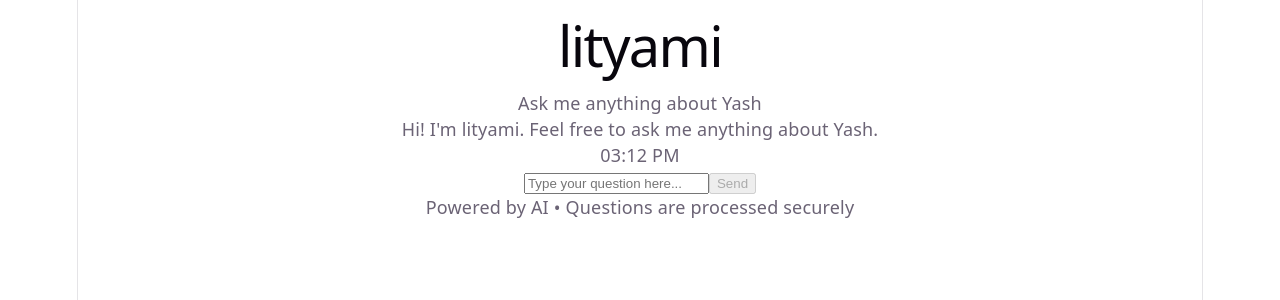
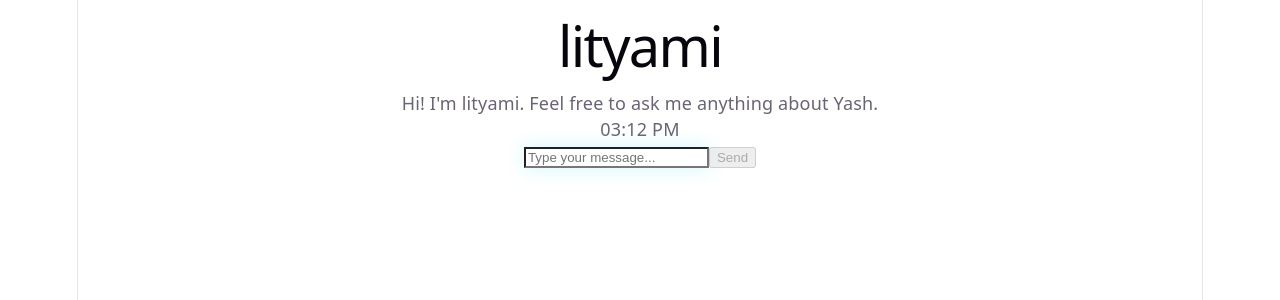
Before and after one commit to lityami97/dating-assistant, a React app in the folder frontend/: page / in a window 1280 px wide. Shown: the top 300 px of the page. Built offline with nearby package versions, Linux system fonts and the light colour scheme; the HTML template or start-up script is replaced by a standard one.

Commit message:
Fix Groq model name

```diff
--- a/frontend/src/App.jsx
+++ b/frontend/src/App.jsx
@@ -27,7 +27,7 @@ export default function App() {
     e.preventDefault();
     if (!question.trim()) return;
 
-    // Add user message to chat
+    // Add user message
     const userMessage = {
       id: messages.length + 1,
       text: question,
@@ -76,31 +76,17 @@ export default function App() {
   }
 
   return (
-    <div className="flex flex-col h-screen bg-gradient-to-br from-slate-950 via-blue-950 to-slate-900 relative overflow-hidden">
-      {/* Animated background effect */}
-      <div className="absolute inset-0 opacity-30">
-        <div className="absolute top-0 left-1/4 w-96 h-96 bg-blue-500 rounded-full mix-blend-multiply filter blur-3xl animate-blob"></div>
-        <div className="absolute top-0 right-1/4 w-96 h-96 bg-purple-500 rounded-full mix-blend-multiply filter blur-3xl animate-blob animation-delay-2000"></div>
-        <div className="absolute bottom-0 left-1/3 w-96 h-96 bg-slate-500 rounded-full mix-blend-multiply filter blur-3xl animate-blob animation-delay-4000"></div>
+    <div className="flex flex-col h-screen bg-black text-white overflow-hidden">
+      {/* HEADER */}
+      <div className="border-b border-gray-800 px-6 py-8 flex-shrink-0">
+        <h1 className="text-4xl font-bold tracking-tight text-center">
+          lityami
+        </h1>
       </div>
 
-      {/* Content wrapper */}
-      <div className="relative z-10 flex flex-col h-screen">
-        {/* Header */}
-        <div className="border-b border-slate-700/50 backdrop-blur-md bg-slate-900/30">
-          <div className="max-w-2xl mx-auto px-6 py-6">
-            <h1 className="text-3xl font-light text-white tracking-tight">
-              lityami
-            </h1>
-            <p className="text-slate-300 text-sm mt-2 font-light">
-              Ask me anything about Yash
-            </p>
-          </div>
-        </div>
-
-        {/* Messages Container */}
+      {/* MESSAGES CONTAINER */}
       <div className="flex-1 overflow-y-auto px-6 py-8">
-          <div className="max-w-2xl mx-auto space-y-6">
+        <div className="max-w-3xl mx-auto space-y-6">
           {messages.map((msg) => (
             <div
               key={msg.id}
@@ -109,22 +95,14 @@ export default function App() {
               }`}
             >
               <div
-                  className={`max-w-xs lg:max-w-md px-5 py-3.5 rounded-2xl backdrop-blur-sm ${
+                className={`max-w-md px-6 py-4 text-base leading-relaxed break-words ${
                   msg.sender === "user"
-                      ? "bg-blue-600/80 text-white rounded-br-sm shadow-lg hover:bg-blue-600 transition-all"
-                      : "bg-slate-800/60 text-slate-100 border border-slate-700/50 rounded-bl-sm shadow-md hover:bg-slate-800/80 transition-all"
+                    ? "bg-gray-900 text-white"
+                    : "text-gray-200"
                 }`}
               >
-                  <p className="text-sm leading-relaxed font-light">
-                    {msg.text}
-                  </p>
-                  <span
-                    className={`text-xs mt-2 block ${
-                      msg.sender === "user"
-                        ? "text-blue-200"
-                        : "text-slate-400"
-                    }`}
-                  >
+                <p>{msg.text}</p>
+                <span className="text-xs text-gray-500 mt-2 block">
                   {msg.timestamp.toLocaleTimeString([], {
                     hour: "2-digit",
                     minute: "2-digit",
@@ -136,18 +114,8 @@ export default function App() {
 
           {loading && (
             <div className="flex justify-start">
-                <div className="bg-slate-800/60 text-slate-100 border border-slate-700/50 px-5 py-3.5 rounded-2xl rounded-bl-sm shadow-md backdrop-blur-sm">
-                  <div className="flex space-x-2">
-                    <div className="w-2 h-2 bg-blue-400 rounded-full animate-bounce"></div>
-                    <div
-                      className="w-2 h-2 bg-blue-400 rounded-full animate-bounce"
-                      style={{ animationDelay: "0.1s" }}
-                    ></div>
-                    <div
-                      className="w-2 h-2 bg-blue-400 rounded-full animate-bounce"
-                      style={{ animationDelay: "0.2s" }}
-                    ></div>
-                  </div>
+              <div className="text-gray-500 text-base">
+                <span className="animate-pulse">●●●</span>
               </div>
             </div>
           )}
@@ -156,58 +124,31 @@ export default function App() {
         </div>
       </div>
 
-        {/* Input Area */}
-        <div className="border-t border-slate-700/50 backdrop-blur-md bg-slate-900/30">
-          <form onSubmit={sendMessage} className="max-w-2xl mx-auto px-6 py-6">
-            <div className="flex gap-3">
+      {/* INPUT AREA */}
+      <div className="border-t border-gray-800 px-6 py-6 flex-shrink-0">
+        <form onSubmit={sendMessage} className="max-w-3xl mx-auto">
+          <div className="flex gap-3 items-center">
             <input
               type="text"
               value={question}
               onChange={(e) => setQuestion(e.target.value)}
-                placeholder="Type your question here..."
+              placeholder="Type your message..."
               disabled={loading}
-                className="flex-1 px-5 py-3 border border-slate-600/50 rounded-full bg-slate-800/50 text-white placeholder-slate-400 focus:outline-none focus:ring-2 focus:ring-blue-500 focus:border-transparent transition-all font-light disabled:bg-slate-900/30 disabled:cursor-not-allowed backdrop-blur-sm hover:bg-slate-800/60"
+              className="flex-1 px-6 py-4 bg-gray-950 border border-cyan-500 rounded-lg text-white placeholder-gray-600 focus:outline-none focus:ring-2 focus:ring-cyan-400 focus:border-transparent transition-all disabled:opacity-50 disabled:cursor-not-allowed text-base"
+              style={{
+                boxShadow: "0 0 20px rgba(34, 211, 238, 0.2)",
+              }}
             />
             <button
               type="submit"
               disabled={loading || !question.trim()}
-                className="px-6 py-3 bg-gradient-to-r from-blue-600 to-blue-700 text-white rounded-full font-light hover:from-blue-500 hover:to-blue-600 transition-all disabled:from-slate-600 disabled:to-slate-700 disabled:cursor-not-allowed shadow-lg hover:shadow-xl hover:shadow-blue-500/50"
+              className="px-6 py-4 bg-cyan-600 hover:bg-cyan-700 text-white rounded-lg font-medium transition-all disabled:opacity-50 disabled:cursor-not-allowed whitespace-nowrap"
             >
               {loading ? "..." : "Send"}
             </button>
           </div>
-            <p className="text-xs text-slate-400 mt-3 text-center font-light">
-              Powered by AI • Questions are processed securely
-            </p>
         </form>
       </div>
     </div>
-
-      <style jsx>{`
-        @keyframes blob {
-          0%, 100% {
-            transform: translate(0, 0) scale(1);
-          }
-          33% {
-            transform: translate(30px, -50px) scale(1.1);
-          }
-          66% {
-            transform: translate(-20px, 20px) scale(0.9);
-          }
-        }
-
-        .animate-blob {
-          animation: blob 7s infinite;
-        }
-
-        .animation-delay-2000 {
-          animation-delay: 2s;
-        }
-
-        .animation-delay-4000 {
-          animation-delay: 4s;
-        }
-      `}</style>
-    </div>
   );
 }
```
Lines whose indentation alone changed are shown as unchanged.
